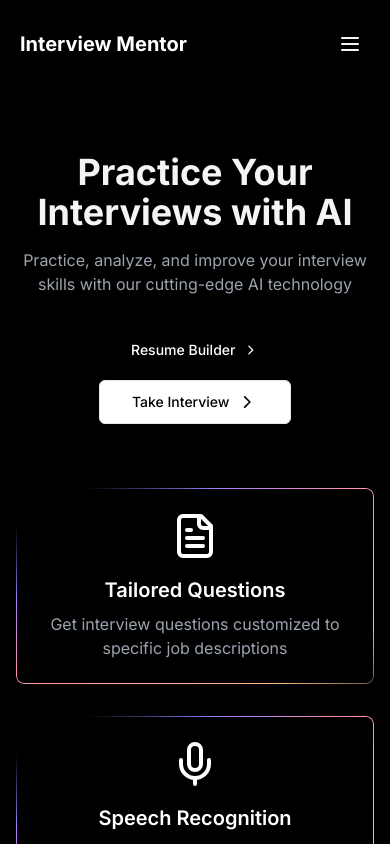
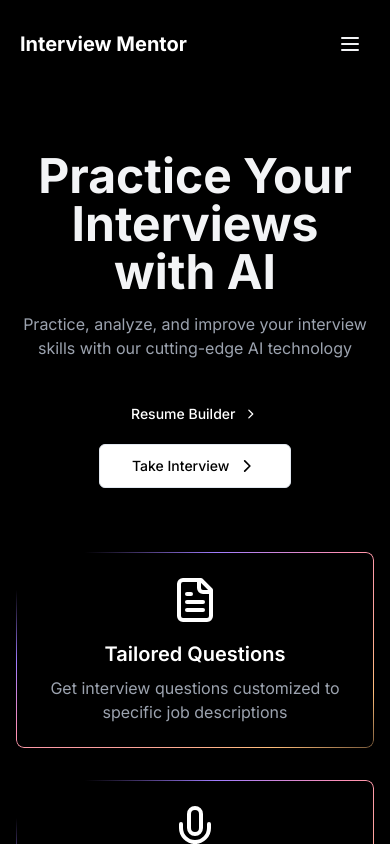
Before and after one commit to shaikhazrath/interview-ai, a Next.js app: page / in a window 390 px wide. Shown: the top 844 px of the page. Built offline with nearby package versions, Linux system fonts and the light colour scheme.

Commit message:
hero text updated

```diff
--- a/app/page.jsx
+++ b/app/page.jsx
@@ -16,7 +16,7 @@
       <Header />
       <main className="container mx-auto mt-16 px-4">
         <div className="text-center mb-12">
-          <h1 className="text-4xl  md:text-5xl font-bold mb-4">Practice Your Interviews with AI</h1>
+          <h1 className="text-5xl font-bold mb-4">Practice Your Interviews with AI</h1>
           <p className="text-small text-gray-400 mb-8">Practice, analyze, and improve your interview skills with our cutting-edge AI technology</p>
           <div className="flex justify-center flex-col gap-2 items-center md:flex-row ">
           <Button size="lg" onClick={() => router.push('/profile')} className=" bg-black text-white hover:bg-white hover:text-black hover:border w-48 ">
```
